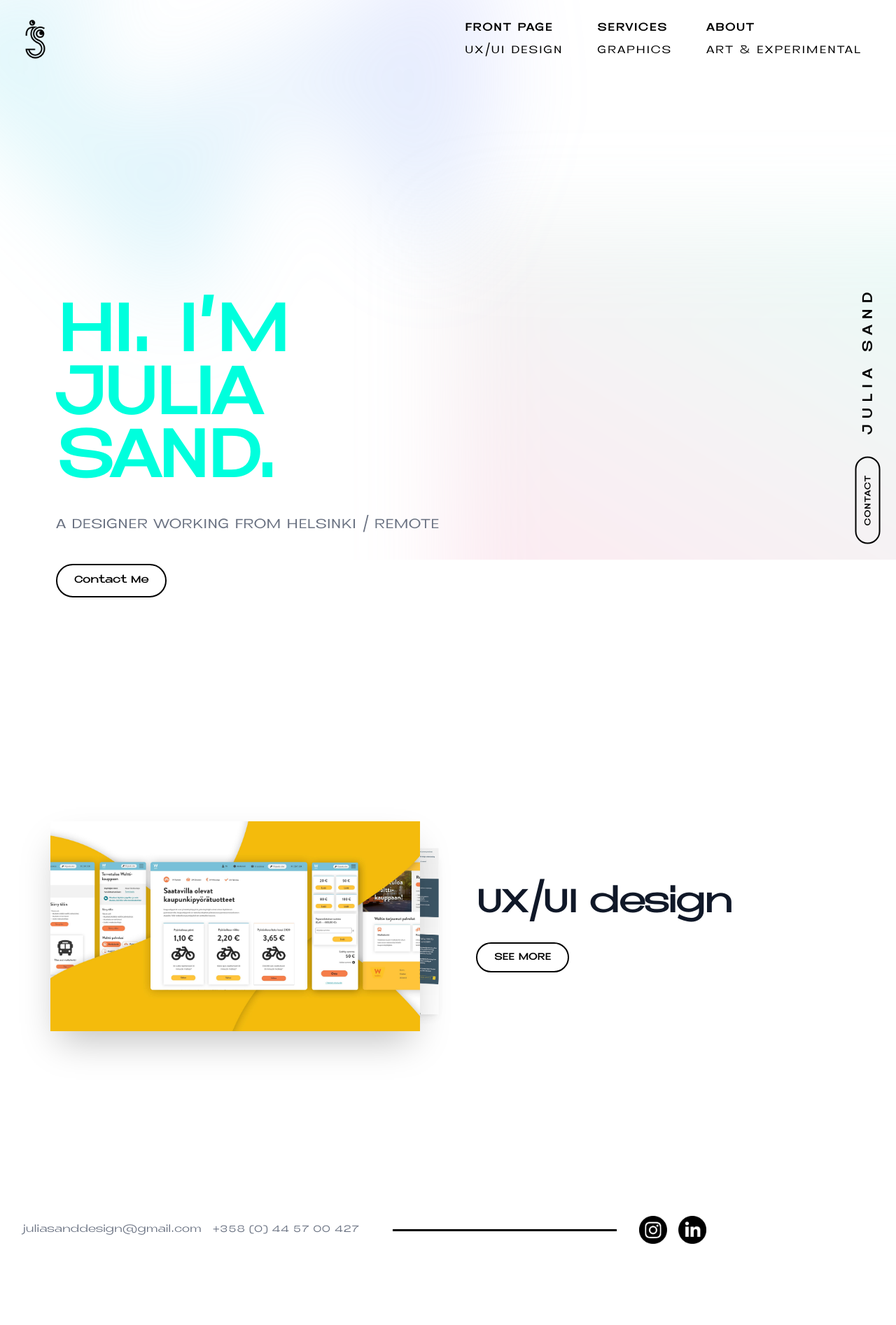
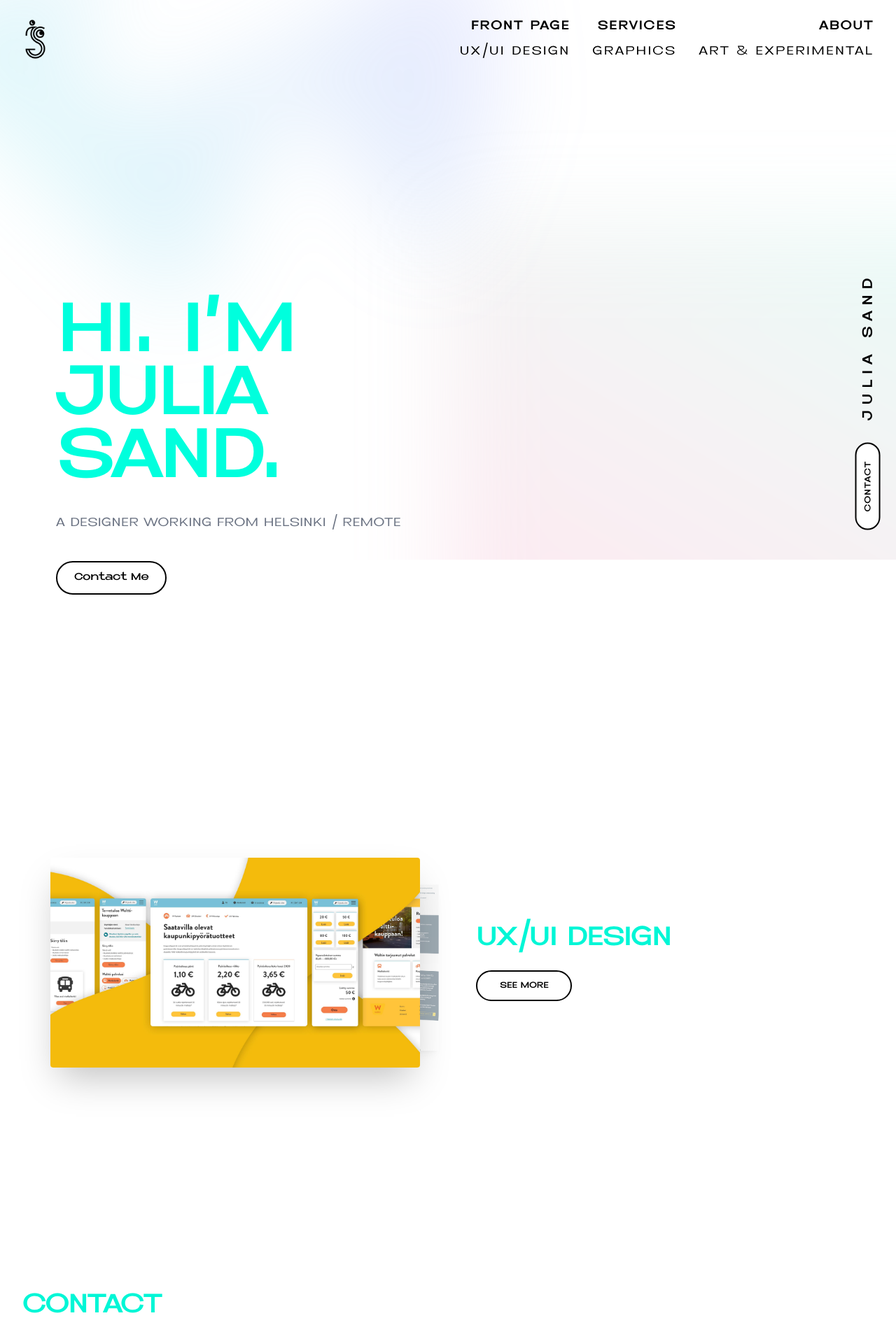
Before and after one commit to wiljav/portfolio_website, a Next.js app: page / in a window 1280 px wide. Shown: the top 1894 px of the page at 70% size. Before the commit the page ends 1826 px from the top, so only its background shows below. Built offline with nearby package versions, Linux system fonts and the light colour scheme.

Commit message:
Fix: mobile friendly layout

```diff
--- a/app/globals.css
+++ b/app/globals.css
@@ -7,6 +7,7 @@
   /* Adding Wix-specific spacing/fonts if needed */
   /* --font-sans: "Inter", ui-sans-serif, system-ui; */
   --font-sans: var(--font-metana-regular), ui-sans-serif, system-ui;
+  --font-karla: var(--font-karla), ui-sans-serif, system-ui;
 }
 
 /* EXACT CSS FROM YOUR SOURCE FILES */
@@ -39,7 +40,19 @@ body {
 }
 
 /* Force headers to use the boldest version for the Metana look */
-h1 {
-  letter-spacing: -0.04em;
-  /* text-transform: uppercase; */
+h2 {
+  color: #00F6D6;
+  font-weight: bold;
+  line-height: 1.1;
+  letter-spacing: -0.02em;
+  /* Mobile First */
+  font-size: 30px;
+  margin-bottom: 12px;
 }
+
+@media (min-width: 1024px) {
+  h2 {
+    font-size: 38px;
+    margin-bottom: 8px;
+  }
+}
--- a/app/page.tsx
+++ b/app/page.tsx
@@ -14,35 +14,43 @@ export default function Home() {
           {/* REDUCED GAP FROM 40 TO 20 */}
           <div className="flex flex-col gap-20">
             {projects.map((project) => (
-              /* REDUCED PY-20 TO PY-10 */
-              <div key={project.id} className="grid grid-cols-1 md:grid-cols-2 gap-20 items-center py-10">
+  <div key={project.id} className="py-12 md:py-24 border-b border-gray-100 last:border-0">
+    {/* FLEX WRAPPER: column-reverse on mobile, row on desktop */}
+    <div className="flex flex-col-reverse md:flex-row items-center gap-12 md:gap-20">
 
-                {/* Column 1: The Stacked Photo Effect */}
+      {/* Column 1: The Images */}
+      <div className="w-full md:w-1/2">
         <AnimatedColumn direction="left">
           <div className="relative w-full aspect-[4/3] flex items-center justify-center">
             {/* PHOTO 2 */}
-                    <div className="absolute top-20 left-10 w-full h-[250px] z-0 overflow-hidden shadow-lg opacity-80 scale-95">
+            <div className="absolute top-10 left-5 md:top-20 md:left-10 w-full h-[200px] md:h-[250px] z-0 overflow-hidden shadow-lg opacity-40 scale-95">
               <img src={project.image2} alt="Layer" className="w-full h-full object-cover" />
             </div>
             {/* PHOTO 1 */}
-                    <div className="relative z-10 overflow-hidden shadow-2xl">
+            <div className="relative z-10 w-[90%] md:w-full overflow-hidden shadow-2xl rounded-sm">
               <img src={project.image1} alt={project.title} className="w-full h-full object-cover" />
             </div>
           </div>
         </AnimatedColumn>
+      </div>
 
       {/* Column 2: Text Details */}
+      <div className="w-full md:w-1/2 text-center md:text-left">
         <AnimatedColumn direction="right">
           <div className="space-y-6">
-                    <h2 className="text-5xl font-bold text-gray-900 tracking-tight">{project.title}</h2>
-                    {/* <p className="text-lg text-gray-500 leading-relaxed">{project.description}</p> */}
-                    <div className="mt-10">
-                      <a href="#" className="border-2 border-solid px-6 py-3 text-sm font-bold text-black hover:bg-[#00ffdd] rounded-full transition-colors">
+            <h2 className="text-4xl md:text-6xl font-bold text-gray-900 tracking-tighter uppercase">
+              {project.title}
+            </h2>
+            <div className="pt-4">
+              <a href="#" className="inline-block border-2 border-black px-8 py-3 text-xs font-bold hover:bg-[#00ffdd] rounded-full transition-all">
                 SEE MORE
               </a>
             </div>
           </div>
         </AnimatedColumn>
+      </div>
+
+    </div>
   </div>
 ))}
           </div>
--- a/components/Footer.tsx
+++ b/components/Footer.tsx
@@ -1,47 +1,38 @@
 export default function Footer() {
   return (
-    <footer className="bg-transparent rounded-lg m-4">
+    <footer className="bg-transparent m-4">
       <div className="w-full max-w-screen-xl mx-auto p-4 md:py-8">
-        <div className="sm:flex sm:items-center sm:justify-between">
-          <div className="fixed right-0 bottom-10 h-screen w-20 flex flex-col items-center justify-end pb-12 z-50 pointer-events-none">
+        <div className="flex flex-col md:flex-row md:items-center md:justify-between gap-8">
 
-  {/* NAME + BUTTON GROUP - Anchored to bottom right */}
-  <div className="flex items-center gap-8 -rotate-90 origin-center pointer-events-auto whitespace-nowrap translate-y-[-100px]">
-
-    {/* THE BUTTON */}
-    <a
-      href="#contact"
-      className="border-2 border-black px-6 py-2 text-xs font-bold uppercase tracking-widest hover:bg-[#00ffdd] hover:border-[#00ffdd] transition-all rounded-full"
-    >
+          {/* VERTICAL SIDEBAR - Hidden on mobile, clean on desktop */}
+          <div className="hidden lg:flex fixed right-0 bottom-40 w-20 flex-col items-center justify-end pb-12 z-50 pointer-events-none">
+            <div className="flex items-center gap-8 -rotate-90 origin-center pointer-events-auto whitespace-nowrap">
+              <a href="#contact" className="border-2 border-black px-6 py-2 text-xs font-bold uppercase tracking-widest hover:bg-[#00ffdd] transition-all rounded-full bg-white">
                 Contact
               </a>
-
-    {/* THE NAME */}
-    <span className="font-sans font-bold text-xl uppercase tracking-[0.4em] text-black">
+              <span className="font-bold text-xl uppercase tracking-[0.4em] text-black">
                 Julia Sand
               </span>
-
-
+            </div>
           </div>
 
-</div>
+          {/* CONTACT INFO */}
+          <div className="z-10">
+            <h2 className="text-sm font-bold uppercase tracking-widest mb-4">Contact</h2>
+            <ul className="flex flex-wrap items-center font-medium text-gray-500 gap-4 md:gap-8">
+              <li><a href="mailto:juliasanddesign@gmail.com" className="hover:underline text-sm md:text-base">juliasanddesign@gmail.com</a></li>
+              <li><a href="tel:+358445700427" className="hover:underline text-sm md:text-base">+358 (0) 44 57 00 427</a></li>
 
-          <ul className="flex flex-wrap items-center mb-2 text-sm font-medium text-gray-500 sm:mb-0 gap-y-4">
-  <li><a href="mailto:juliasanddesign@gmail.com" className="hover:underline me-4">juliasanddesign@gmail.com</a></li>
-  <li><a href="tel:+358445700427" className="hover:underline me-4">+358 (0) 44 57 00 427</a></li>
-
-  {/* THE FIX: Fixed width and horizontal margins */}
-  <li className="flex items-center">
-    <div className="w-12 md:w-80 h-[3px] bg-black mx-4 md:mx-8"></div> {/* h-px */}
+              <li className="hidden md:block">
+                <div className="w-12 lg:w-32 h-[2px] bg-black"></div>
               </li>
 
-  <li>
-    <img src="/insta.png" className="me-4 h-10 w-auto grayscale hover:grayscale-0 transition-all" alt="Instagram" />
-  </li>
-  <li>
-    <img src="/linkedin.png" className="me-4 h-10 w-auto grayscale hover:grayscale-0 transition-all" alt="LinkedIn" />
+              <li className="flex gap-4">
+                <img src="/insta.png" className="h-6 w-auto grayscale hover:grayscale-0 transition-all" alt="Instagram" />
+                <img src="/linkedin.png" className="h-6 w-auto grayscale hover:grayscale-0 transition-all" alt="LinkedIn" />
               </li>
             </ul>
+          </div>
         </div>
       </div>
     </footer>
--- a/components/Header.tsx
+++ b/components/Header.tsx
@@ -1,58 +1,85 @@
 "use client";
+import { useState } from 'react';
 
 export default function Header() {
+  const [mobileMenuOpen, setMobileMenuOpen] = useState(false);
+
+  const navLinks = [
+    { name: "Front Page", href: "/", bold: true },
+    { name: "UX/UI DESIGN", href: "/ux-ui", bold: false },
+    { name: "Services", href: "/services", bold: true },
+    { name: "GRAPHICS", href: "/graphics", bold: false },
+    { name: "About", href: "/about", bold: true },
+    { name: "ART & EXPERIMENTAL", href: "/experimental", bold: false },
+  ];
+
   return (
     <header className="absolute inset-x-0 top-0 z-50">
-      <nav aria-label="Global" className="mx-auto max-w-7xl p-6 lg:px-8">
-        <div className="grid grid-cols-1 lg:grid-cols-2 gap-12 items-center">
+      <nav aria-label="Global" className="mx-auto max-w-7xl p-6 lg:px-8 flex items-center justify-between">
 
-          {/* LEFT COLUMN: Logo */}
+        {/* LOGO */}
         <div className="flex lg:flex-1">
           <a href="/" className="-m-1.5 p-1.5">
             <span className="sr-only">Julia Sand</span>
-              <img src="/logo.gif" alt="Julia Sand Logo" className="h-16 w-auto" />
+            <img src="/logo.gif" alt="Julia Sand Logo" className="h-12 lg:h-16 w-auto" />
           </a>
         </div>
 
-          {/* RIGHT COLUMN: Menu */}
-          <div className="hidden lg:grid grid-flow-col grid-rows-2 gap-x-8 gap-y-2">
-            <div>
-              <a href="/" className="text-m font-bold uppercase tracking-widest hover:text-[#00ffdd] transition-colors">
-                Front Page
+        {/* SANDWICH BUTTON (Mobile Only) */}
+        <div className="flex lg:hidden">
+          <button
+            onClick={() => setMobileMenuOpen(true)}
+            className="p-2 text-black"
+          >
+            <span className="sr-only">Open menu</span>
+            <svg className="h-8 w-8" fill="none" viewBox="0 0 24 24" strokeWidth="1.5" stroke="currentColor">
+              <path strokeLinecap="round" strokeLinejoin="round" d="M3.75 6.75h16.5M3.75 12h16.5m-16.5 5.25h16.5" />
+            </svg>
+          </button>
+        </div>
+
+        {/* DESKTOP MENU (Hidden on Mobile) */}
+        <div className="hidden lg:grid grid-flow-col grid-rows-2 gap-x-8 gap-y-2 text-right">
+          {navLinks.map((link) => (
+            <div key={link.name}>
+              <a
+                href={link.href}
+                className={`text-sm lg:text-lg tracking-widest hover:text-[#00ffdd] transition-colors uppercase ${link.bold ? 'font-bold' : 'font-normal'}`}
+              >
+                {link.name}
               </a>
             </div>
-            <div>
-              {/* NORMAL WEIGHT HERE */}
-              <a href="/ux-ui" className="text-m font-normal uppercase tracking-widest hover:text-[#00ffdd] transition-colors">
-                UX/UI DESIGN
+          ))}
+        </div>
+      </nav>
+
+      {/* MOBILE MENU PANEL */}
+      {mobileMenuOpen && (
+        <div className="fixed inset-0 z-50 bg-white px-6 py-6 lg:hidden">
+          <div className="flex items-center justify-between">
+            <img src="/logo.gif" alt="Logo" className="h-12 w-auto" />
+            <button onClick={() => setMobileMenuOpen(false)} className="p-2">
+              <svg className="h-8 w-8" fill="none" viewBox="0 0 24 24" strokeWidth="1.5" stroke="currentColor">
+                <path strokeLinecap="round" strokeLinejoin="round" d="M6 18L18 6M6 6l12 12" />
+              </svg>
+            </button>
+          </div>
+          <div className="mt-10 flow-root">
+            <div className="flex flex-col gap-y-6">
+              {navLinks.map((link) => (
+                <a
+                  key={link.name}
+                  href={link.href}
+                  className={`text-2xl tracking-widest uppercase ${link.bold ? 'font-bold' : 'font-normal'}`}
+                  onClick={() => setMobileMenuOpen(false)}
+                >
+                  {link.name}
                 </a>
-            </div>
-            <div>
-              <a href="/services" className="text-m font-bold uppercase tracking-widest hover:text-[#00ffdd] transition-colors">
-                Services
-              </a>
-            </div>
-            <div>
-              {/* NORMAL WEIGHT HERE */}
-              <a href="/graphics" className="text-m font-normal uppercase tracking-widest hover:text-[#00ffdd] transition-colors">
-                GRAPHICS
-              </a>
-            </div>
-            <div>
-              <a href="/about" className="text-m font-bold uppercase tracking-widest hover:text-[#00ffdd] transition-colors">
-                About
-              </a>
-            </div>
-            <div>
-              {/* NORMAL WEIGHT HERE */}
-              <a href="/experimental" className="text-m font-normal uppercase tracking-widest hover:text-[#00ffdd] transition-colors">
-                ART & EXPERIMENTAL
-              </a>
+              ))}
             </div>
           </div>
-
         </div>
-      </nav>
+      )}
     </header>
   );
 }
--- a/components/Hero.tsx
+++ b/components/Hero.tsx
@@ -16,10 +16,10 @@ export default function Hero() {
 
           {/* LEFT: TEXT */}
           <div className="text-left z-20">
-            <h1 className="text-[60px] sm:text-[100px] font-semibold tracking-tight text-[#00ffdd] leading-[0.9] uppercase">
+            <h1 className="text-[45px] lg:text-[100px] font-semibold tracking-tight text-[#00ffdd] leading-[0.9] uppercase">
               Hi. I'm<br />Julia<br />Sand.
             </h1>
-            <p className="mt-8 text-lg font-medium text-gray-500 sm:text-xl/8 uppercase">
+            <p className="mt-8 text-sm lg:text-lg font-medium text-gray-500 sm:text-xl/8 uppercase">
               A DESIGNER WORKING FROM HELSINKI / REMOTE
             </p>
             <div className="mt-10 flex items-center justify-left">
@@ -29,17 +29,20 @@ export default function Hero() {
             </div>
           </div>
 
-          {/* RIGHT: FITTED BOX WITH TOP OFFSET */}
-          {/* 1. Changed to 'relative' so it's visible.
-            2. Added 'translate-y-12' (or 20) to push the top down from the text level.
-          */}
-          <div className="absolute w-full h-[500px] lg:h-[700px] overflow-hidden z-10 translate-y-10 lg:translate-y-20">
+          {/* RIGHT: THE CROPPER */}
+{/* Increased mobile height to 350px and added mt-10 to separate it from text */}
+<div className="relative lg:absolute lg:right-0 mt-10 lg:mt-0 w-full lg:w-1/2 h-[350px] lg:h-[700px] overflow-hidden z-10 translate-y-10 lg:translate-y-20">
   {/* @ts-ignore */}
   <spline-viewer
     url="https://prod.spline.design/kXWJzYlgxRRaZ0n8/scene.splinecode"
     background="transparent"
-              // Removed the massive scale so it fits the box naturally
-              className="absolute top-0 -left-10 lg:-left-20 w-[120%] h-full scale-110 lg:scale-125 origin-left"
+    /**
+     * THE CROP FIX:
+     * 1. Changed scale-50 to scale-150 on mobile to zoom in.
+     * 2. Added -left-20 on mobile to slice the empty space.
+     * 3. w-[150%] gives the model room to be shifted left.
+     */
+    className="relative lg:absolute top-0 right-50 lg:right-80 w-[50%] lg:w-[120%] h-full scale-50 lg:scale-125 lg:origin-right origin-left"
   />
 </div>
 
```
Lines whose indentation alone changed are shown as unchanged.
